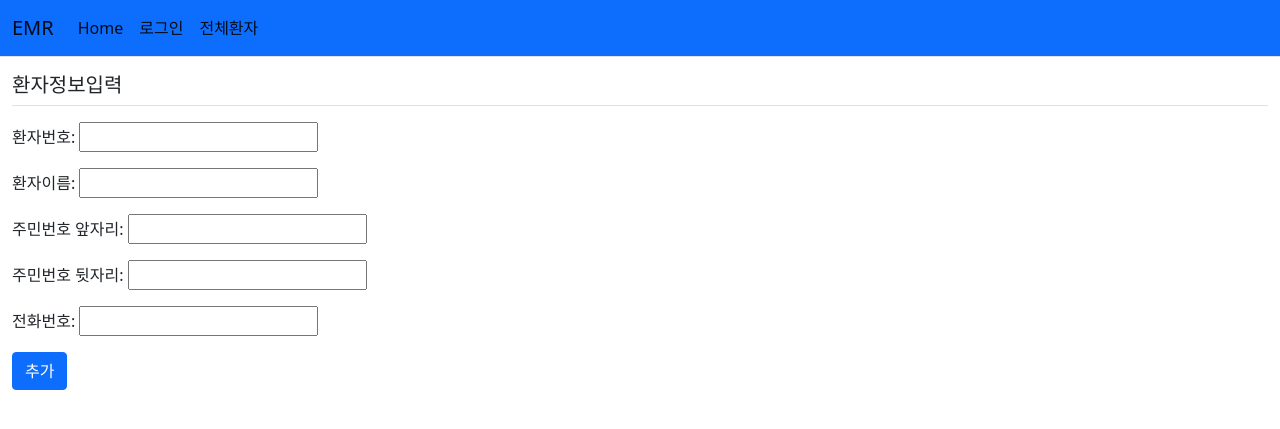
After one commit to mongsam2/emr, a Django app: page /patient/patient_add/ in a window 1280 px wide. The commit adds this page. Shown: the top 429 px of the page. Run offline with Django 4.2, Linux system fonts and the light colour scheme; some libraries are stand-ins or nearby versions.

Commit message:
add_button

```diff
--- /dev/null
+++ b/patient/forms.py
@@ -0,0 +1,14 @@
+from django import forms
+from patient.models import Patient
+
+class PatientForm(forms.ModelForm):
+    class Meta:
+        model = Patient
+        fields = ['number', 'name', 'front_resident', 'back_resident', 'phone']
+        labels = {
+            'number':'환자번호',
+            'name':'환자이름',
+            'front_resident':'주민번호 앞자리',
+            'back_resident':'주민번호 뒷자리',
+            'phone':'전화번호',
+        }
--- a/patient/urls.py
+++ b/patient/urls.py
@@ -6,4 +6,5 @@ app_name = 'patient'
 urlpatterns = [
     path('', views.index, name='index'),
     path('<int:patient_number>/', views.detail, name='detail'),
+    path('patient_add/', views.patient_add, name='patient_add'),
 ]
--- a/patient/views.py
+++ b/patient/views.py
@@ -1,5 +1,6 @@
-from django.shortcuts import render, get_object_or_404
+from django.shortcuts import render, get_object_or_404, redirect
 from .models import Patient
+from .forms import PatientForm
 
 # Create your views here.
 def index(request):
@@ -11,3 +12,15 @@ def detail(request, patient_number):
     patient = get_object_or_404(Patient, pk=patient_number)
     context = {'patient':patient}
     return render(request, 'patient/patient_detail.html', context)
+
+def patient_add(request):
+    if request.method =='POST': # 저장하기 버튼을 눌렀을 경우
+        form = PatientForm(request.POST) # 입력정보가 저장되어있는 폼
+        if form.is_valid():
+            question = form.save(commit=False)
+            question.save()
+            return redirect('patient:index')
+    else: #url로 접근할 경우 GET 방식으로 접근
+        form = PatientForm()
+    context = {'form':form}
+    return render(request, 'patient/patient_add.html', context)
--- /dev/null
+++ b/templates/patient/patient_add.html
@@ -0,0 +1,11 @@
+{% extends 'base.html' %}
+{% block content %}
+<div class="container-fluid">
+    <h5 class="my-3 border-bottom pb-2">환자정보입력</h5>
+    <form method="post">
+        {% csrf_token %}
+        {{ form.as_p }}
+        <button type="submit" class="btn btn-primary">추가</button>
+    </form>
+</div>
+{% endblock %}
--- a/templates/patient/patient_list.html
+++ b/templates/patient/patient_list.html
@@ -2,6 +2,9 @@
 {% block content %}
 <div class="container-fluid mt-4 mb-4">
     <div class="row">
+        <div class="col-md-3">
+            <a href="{% url 'patient:patient_add' %}" class="btn btn-primary">환자추가</a>
+        </div>
         <div class="col-md-3">
             <!-- 첫 번째 검색창 -->
             <div class="input-group mb-3">
```
Also changed, not shown: db.sqlite3.
